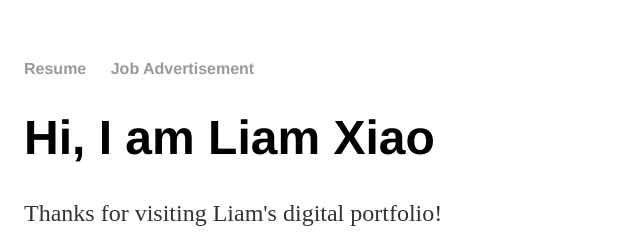
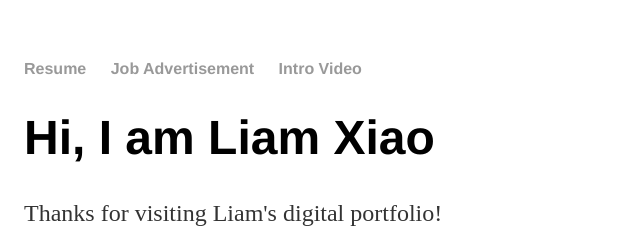
Before and after one commit to Hanyu2001/liam._.xiao, a plain HTML site: page index.html in a window 1280 px wide. Shown: the top 240 px of the page, 168-808 px from the left. Drawn offline with Linux system fonts and the light colour scheme.

Commit message:
Update index.html

```diff
--- a/index.html
+++ b/index.html
@@ -11,6 +11,7 @@
        <!--<li><a href=”/about”>About</a></li>-->
        <li><a href=https://drive.google.com/file/d/1Mz04cstAbG2uNRw_AVxTKBY_e4VQtBqV/view?usp=share_link>Resume</a></li>
        <li><a href=https://www.chicagobooth.edu/research/center-for-applied-artificial-intelligence/opportunities/pre-doc-posting>Job Advertisement</a></li>
+      <li><a href=https://youtu.be/4fXV8P0uJYo>Intro Video</a></li>
      </ul>
    </nav>
    <div class=”container”>
```
